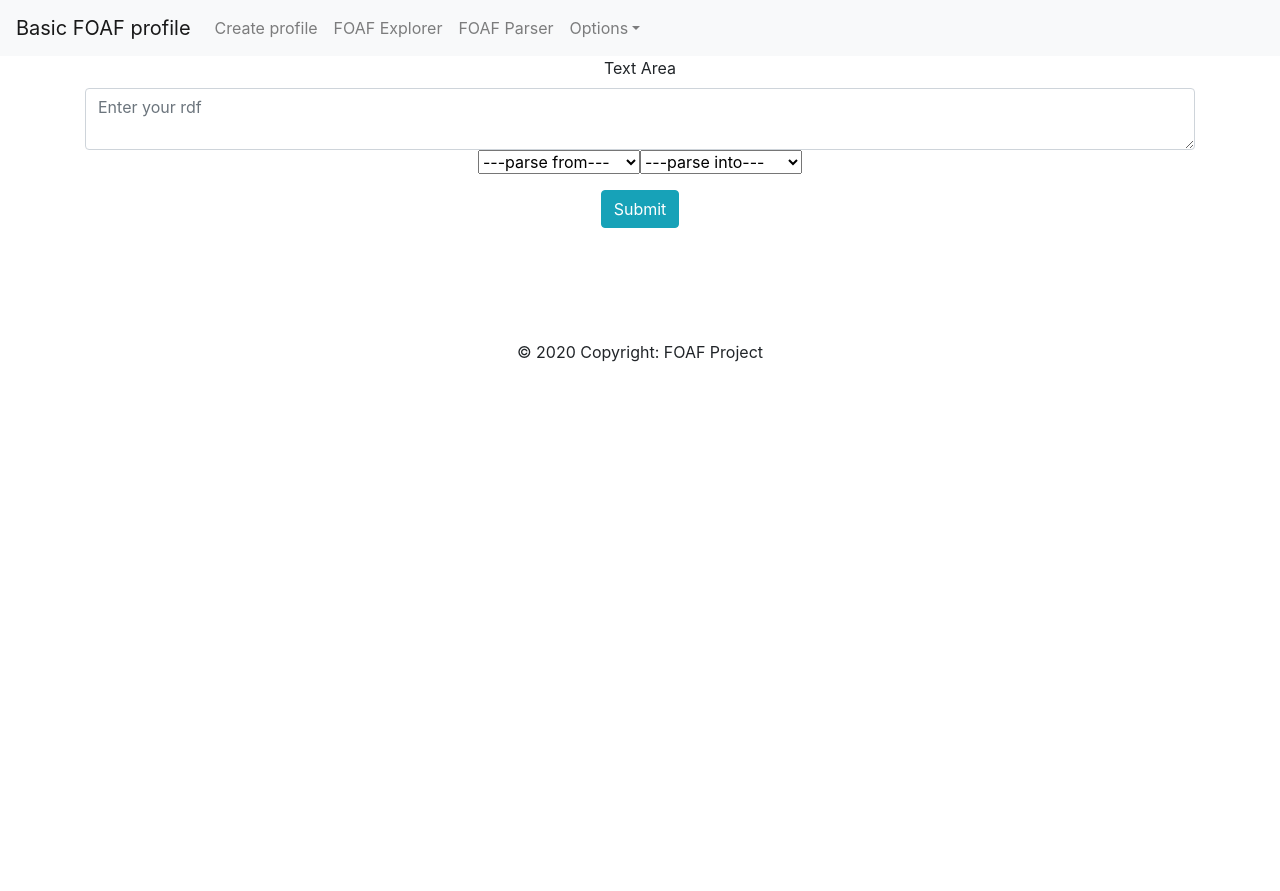
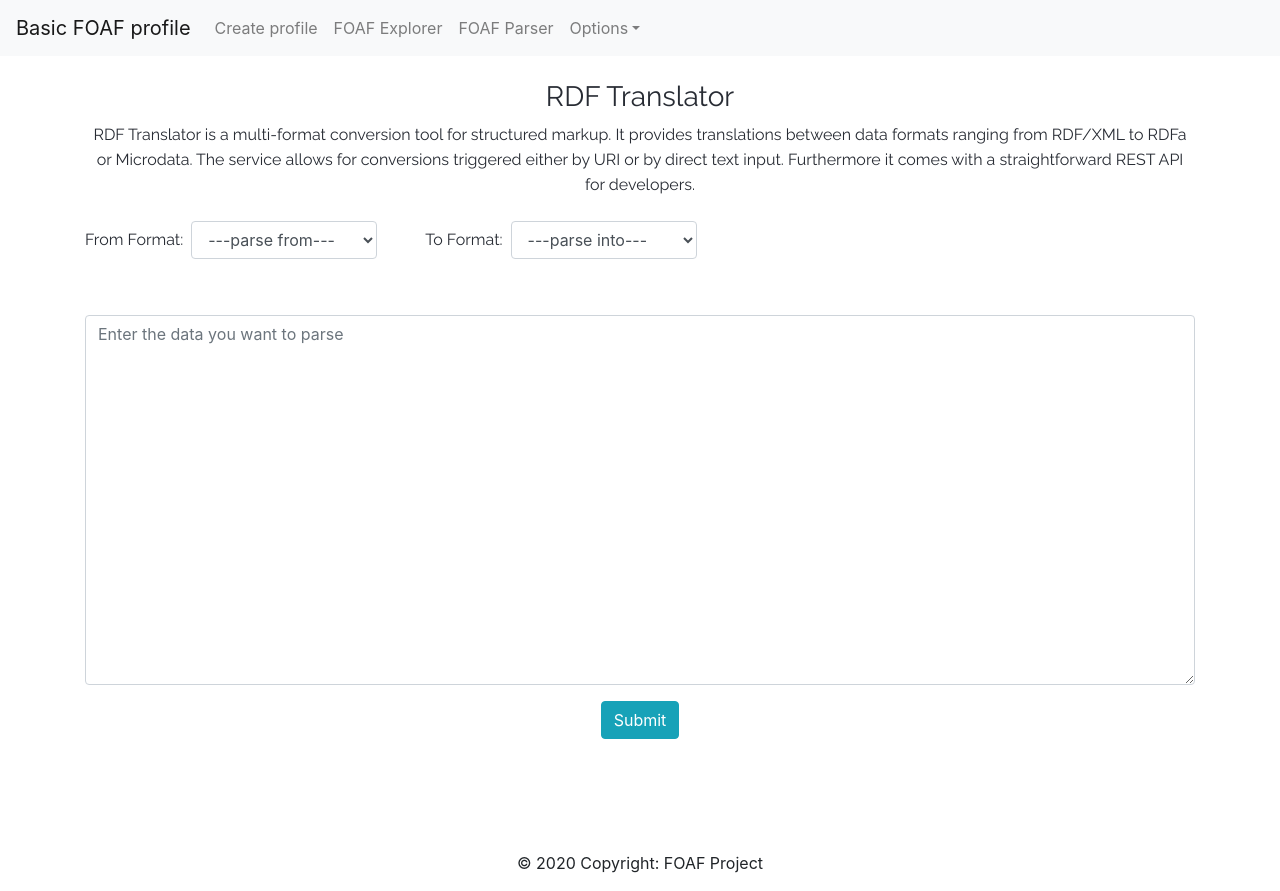
Before and after one commit to NatashaStojanova/FOAF-profile-generator, a React (Create React App) app in the folder frontend/: page /parse-profile in a window 1280 px wide. Before the commit the page ends 800 px from the top, so only its background shows below. Built offline with nearby package versions, Linux system fonts and the light colour scheme.

Commit message:
update frontend-style

```diff
--- a/frontend/public/index.html
+++ b/frontend/public/index.html
@@ -9,6 +9,7 @@
       name="description"
       content="Web site created using create-react-app"
     />
+      <link href="https://fonts.googleapis.com/css?family=Montserrat|PT+Serif|Raleway&display=swap" rel="stylesheet">
     <link rel="apple-touch-icon" href="%PUBLIC_URL%/logo192.png" />
     <!--
       manifest.json provides metadata used when your web app is installed on a
--- a/frontend/src/components/App/App.css
+++ b/frontend/src/components/App/App.css
@@ -12,6 +12,7 @@
     animation: App-logo-spin infinite 20s linear;
   }
 }
+
 
 .App-header {
   background-color: #282c34;
--- a/frontend/src/components/CreateProfile/Intro/intro.js
+++ b/frontend/src/components/CreateProfile/Intro/intro.js
@@ -3,12 +3,23 @@ import React from 'react'
 const Intro = () =>  {
     return(
         <div align="center">
+            <br/>
             <h3>FOAF Profile Instructions</h3>
             <br/>
           <div align="">
-              <text >Fill out the fields directly below this text to complete a basic FOAF Profile. Optional items are available further down the page in the Tabs Section. These options include people you know, social networks to which you may belong, and other additional information described by the FOAF vocabulary. </text>
+              <text> Fill out the fields directly below this text to complete a basic FOAF Profile. Optional items are
+                  available further down the page in the Tabs Section. These options include people you know, social
+                  networks to which you may belong, and other additional information described by the FOAF vocabulary.
+
+                  Remember, as with all other online profiles, do not publish any information you wish to keep
+                  completely private. This is particularly applicable with informartion such as an email address - which
+                  most people do not want to give out in an effort to avoid spam.
+              </text>
           </div>
             <br/>
+            <br/>
+
+
         </div>
     )
 }
--- a/frontend/src/components/CreateProfile/Person/person.js
+++ b/frontend/src/components/CreateProfile/Person/person.js
@@ -50,6 +50,7 @@ const Person = (props) => {
             </FormGroup>
 
         </Form>
+
     );
 }
 
--- a/frontend/src/components/CreateProfile/Tab/tab.js
+++ b/frontend/src/components/CreateProfile/Tab/tab.js
@@ -10,7 +10,7 @@ class Tab extends Component {
     constructor(props) {
         super(props);
         this.state = ({
-            "activeTab": 1,
+            "activeTab": '1',
             "friendCounter": 3
         })
     }
@@ -43,6 +43,7 @@ class Tab extends Component {
     render() {
         return (
             <div>
+                <br/>
                 <Nav tabs>
                     <NavItem>
                         <NavLink
--- a/frontend/src/components/CreateProfile/createProfile.js
+++ b/frontend/src/components/CreateProfile/createProfile.js
@@ -86,7 +86,7 @@ class CreateProfile extends Component {
                     PersonService.addFriends(this.state.friends).then(resp => {
                         alert("Successfully added person");
                         PersonService.generateProfile(newPerson).then(personResp => {
-                            debugger;
+                            document.getElementById("foafProfile").style.border = "thin solid #d3d3d3";
                             document.getElementById("foafProfile").innerText = personResp.data;
                             alert("Successfully created Profile")
                         })
@@ -153,9 +153,9 @@ class CreateProfile extends Component {
             <div className="container">
                 <Intro/>
                 <Person onPersonChange={this.personChange}/>
+                <button type="button" className="btn btn-info" onClick={this.savePerson}>FOAF me</button>
                 <Tab onFriendChange={this.friendsChange} onWorkProfChange={this.workProfChange}
                      onSocNetChange={this.socNetChange}/>
-                <button type="button" className="btn btn-info" onClick={this.savePerson}>FOAF me</button>
                 <div id="foafProfile" align="left">
                 </div>
             </div>
--- a/frontend/src/components/Parser/ProfileFormat/profileFormat.js
+++ b/frontend/src/components/Parser/ProfileFormat/profileFormat.js
@@ -8,25 +8,44 @@ const ProfileFormat = (props) => {
     };
     return(
         <FormGroup>
-            <Label for="exampleText">Text Area</Label>
-            <Input type="textarea" name="yourProfile" id="yourProfile" onChange={onProfileChange} placeholder="Enter your rdf"/>
-
-            <select name="fromFormat" id="fromFormat" onChange={onProfileChange}>
-                <option>---parse from---</option>
-                <option value="TURTLE" >TURTLE</option>
-                <option value="RDF/XML" >RDF/XML</option>
-                <option value="RDF/XML-ABBREV" >RDF/XML-ABBREV</option>
-                <option value="N-TRIPLES" >N-TRIPLES</option>
-                <option value="JSON-LD" >JSON-LD</option>
-            </select>
-            <select name="toFormat" id="toFormat" defaultValue = "-" onChange={onProfileChange}>
-                <option>---parse into---</option>
-                <option value="TURTLE" >TURTLE</option>
-                <option value="RDF/XML" >RDF/XML</option>
-                <option value="RDF/XML-ABBREV" >RDF/XML-ABBREV</option>
-                <option value="N-TRIPLES" >N-TRIPLES</option>
-                <option value="JSON-LD" >JSON-LD</option>
-            </select>
+            <br/>
+            <h3>RDF Translator</h3>
+            <text>RDF Translator is a multi-format conversion tool for structured markup. It provides translations
+                between data formats ranging from RDF/XML to RDFa or Microdata. The service allows for conversions
+                triggered either by URI or by direct text input. Furthermore it comes with a straightforward REST API
+                for developers.
+            </text>
+            <br/>
+            <br/>
+            <Form inline className="flex-center">
+                <FormGroup className="mb-2 mr-lg-5 mb-sm-2">
+                    <Label for="fromFormat" className="mr-sm-2">From Format:</Label>
+                    <Input type="select" name="fromFormat" id="fromFormat" style={{weight: "150px"}}
+                           onChange={onProfileChange}>
+                        <option>---parse from---</option>
+                        <option value="TURTLE">TURTLE</option>
+                        <option value="RDF/XML">RDF/XML</option>
+                        <option value="RDF/XML-ABBREV">RDF/XML-ABBREV</option>
+                        <option value="N-TRIPLES">N-TRIPLES</option>
+                        <option value="JSON-LD">JSON-LD</option>
+                    </Input>
+                </FormGroup>
+                <FormGroup className="mb-0 mr-lg-5 mb-sm-2">
+                    <Label for="toFormat" className="mr-sm-2">To Format:</Label>
+                    <Input type="select" name="toFormat" id="toFormat" defaultValue="-" onChange={onProfileChange}>
+                        <option>---parse into---</option>
+                        <option value="TURTLE">TURTLE</option>
+                        <option value="RDF/XML">RDF/XML</option>
+                        <option value="RDF/XML-ABBREV">RDF/XML-ABBREV</option>
+                        <option value="N-TRIPLES">N-TRIPLES</option>
+                        <option value="JSON-LD">JSON-LD</option>
+                    </Input>
+                </FormGroup>
+            </Form>
+            <br/>
+            <br/>
+            <Input type="textarea" name="yourProfile" id="yourProfile" onChange={onProfileChange}
+                   style={{height: "370px"}} placeholder="Enter the data you want to parse"/>
         </FormGroup>
 
 
--- a/frontend/src/index.css
+++ b/frontend/src/index.css
@@ -1,13 +1,46 @@
 body {
   margin: 0;
-  font-family: -apple-system, BlinkMacSystemFont, 'Segoe UI', 'Roboto', 'Oxygen',
-    'Ubuntu', 'Cantarell', 'Fira Sans', 'Droid Sans', 'Helvetica Neue',
-    sans-serif;
+  font-family: "Raleway", serif;
+  font-size: 16px;
+  color: #333;
   -webkit-font-smoothing: antialiased;
   -moz-osx-font-smoothing: grayscale;
 }
 
+h1, h2, h3, h4, h5, h6 {
+  font-family: "Raleway", serif;
+  font-size: 16px;
+  color: #282c34;
+}
+
+text {
+
+  font-family: "Raleway", serif;
+  font-size: 16px;
+  color: #282c34;
+}
+
+option {
+  font-family: "Raleway", serif;
+  font-size: 16px;
+  color: #282c34;
+}
+
+select {
+  font-family: "Raleway", serif;
+  font-size: 50px;
+  color: #282c34;
+}
+
+label {
+
+  font-family: "Raleway", serif;
+  font-size: 16px;
+  color: #282c34;
+}
+
+
 code {
-  font-family: source-code-pro, Menlo, Monaco, Consolas, 'Courier New',
-    monospace;
+  font-family: "Raleway", serif;
+
 }
```
Also changed, not shown: frontend/src/components/CreateProfile/SocialNetwork/socialNetwork.js (+5 -5 lines), frontend/src/components/CreateProfile/WorkProfile/workProfile.js (+4 -4 lines), frontend/src/components/Explorer/explorer.js (+20 -13 lines), frontend/src/components/Home/home.js (+29 -9 lines).
